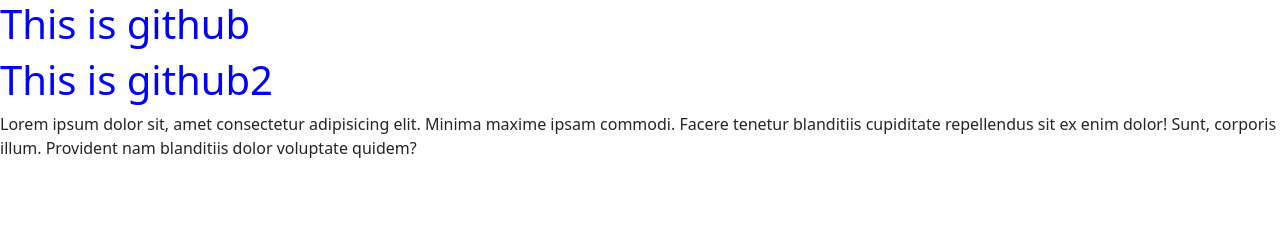
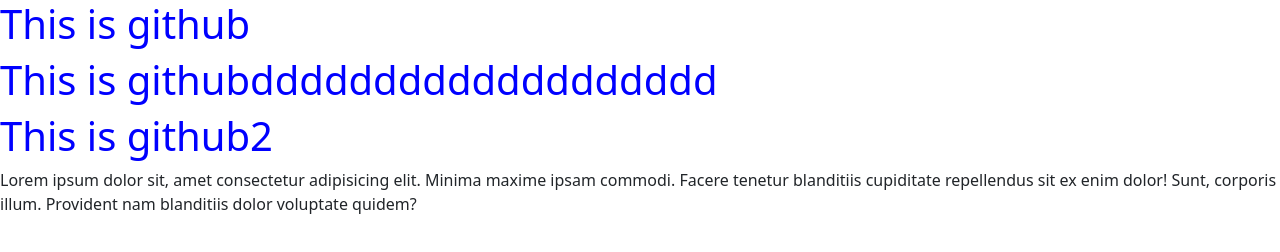
Before and after one commit to rbriyad2/hunt, a plain HTML site: page index.html in a window 1280 px wide. Drawn offline with Linux system fonts and the light colour scheme.

Commit message:
Update index.html

```diff
--- a/index.html
+++ b/index.html
@@ -11,6 +11,7 @@
 </head>
 <body>
     <h1>This is github</h1>
+    <h1>This is githubddddddddddddddddddd</h1>
     <h1>This is github2</h1>
     <p>Lorem ipsum dolor sit, amet consectetur adipisicing elit. Minima maxime ipsam commodi. Facere tenetur blanditiis cupiditate repellendus sit ex enim dolor! Sunt, corporis illum. Provident nam blanditiis dolor voluptate quidem?</p>
 
```
